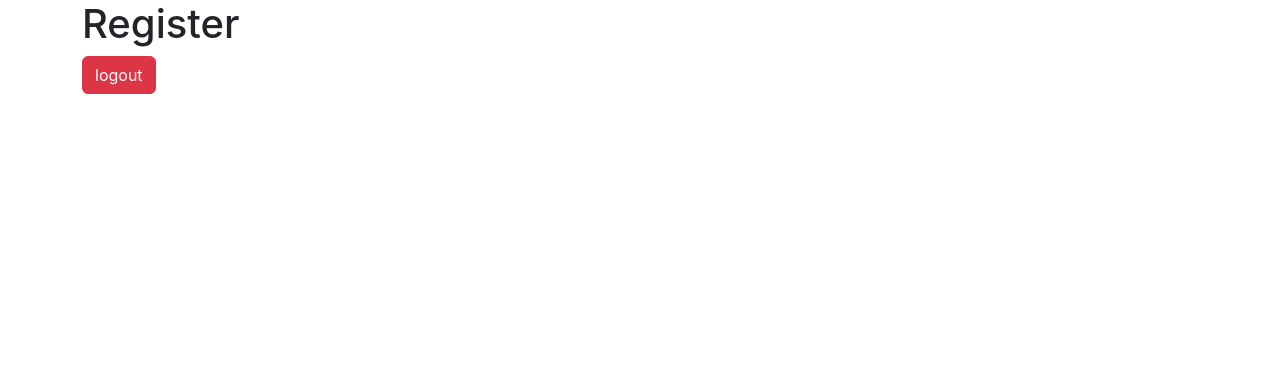
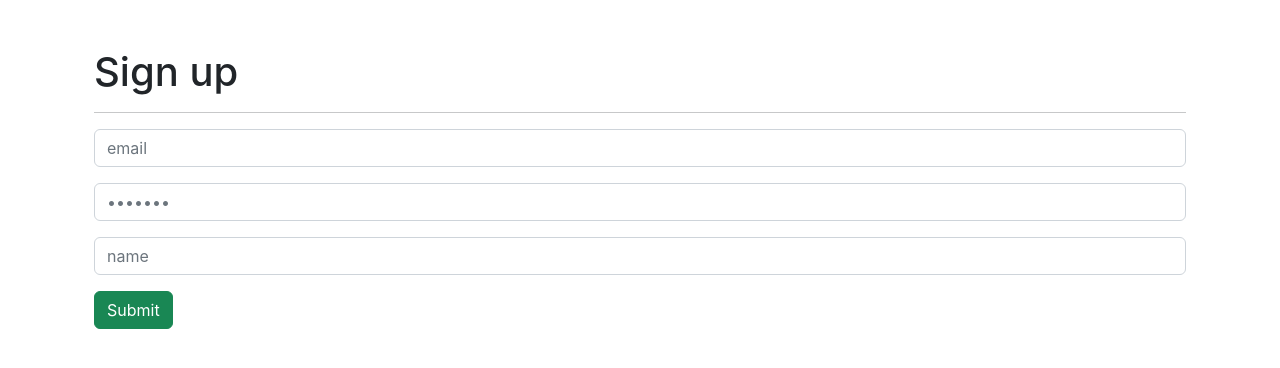
Before and after one commit to anjali-ghanshani/legal-advisor, a React (Create React App) app in the folder client/: page /register in a window 1280 px wide. Shown: the top 368 px of the page. Built offline with nearby package versions, Linux system fonts and the light colour scheme.

Commit message:
Sign up Component

```diff
--- a/client/src/components/Register.js
+++ b/client/src/components/Register.js
@@ -1,10 +1,73 @@
-import React from "react";
+import React, { useState } from "react";
 
 function Register({ setAuth }) {
+  const [inputs, setInputs] = useState({
+    email: "",
+    password: "",
+    name: "",
+  });
+
+  const { email, password, name } = inputs;
+
+  const onChange = (e) => {
+    setInputs({ ...inputs, [e.target.name]: e.target.value });
+  };
+
+  const onSubmitForm = async (e) => {
+    e.preventDefault();
+
+    try {
+      const body = { email, password, name };
+      const response = await fetch("http://localhost:5000/auth/register", {
+        method: "POST",
+        headers: { "Content-type": "application/json" },
+        body: JSON.stringify(body)
+      });
+
+      const parseRes = await response.json()
+
+      localStorage.setItem("token", parseRes.token);
+
+      setAuth(true);
+
+    } catch (err) {
+      console.error(err.message);
+    }
+  };
+
   return (
-    <div>
-      <h1>Register</h1>
-      <button className="btn btn-danger" onClick={() => setAuth(false)}>logout</button>
+    <div className="align-center container mt-5 ">
+      <h1 className="">Sign up</h1>
+      <hr />
+      <form onSubmit={onSubmitForm}>
+        <input
+          className="form-control my-3"
+          type="email"
+          name="email"
+          placeholder="email"
+          value={email}
+          onChange={(e) => onChange(e)}
+        />
+        <input
+          className="form-control my-3"
+          type="password"
+          name="password"
+          placeholder="•••••••"
+          value={password}
+          onChange={(e) => onChange(e)}
+        />
+        <input
+          className="form-control my-3"
+          type="text"
+          name="name"
+          placeholder="name"
+          value={name}
+          onChange={(e) => onChange(e)}
+        />
+        <button className="btn btn-success btn-block align-middle">
+          Submit
+        </button>
+      </form>
     </div>
   );
 }
```
